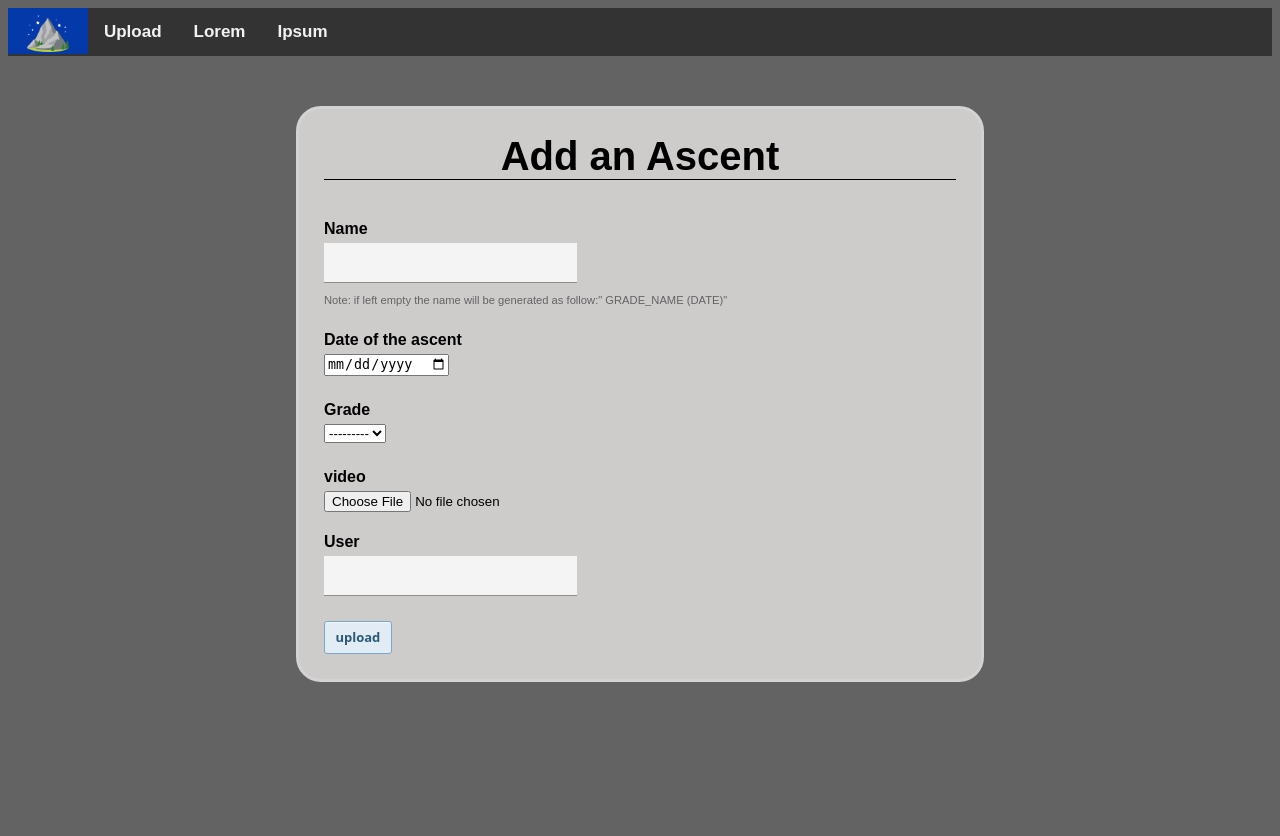
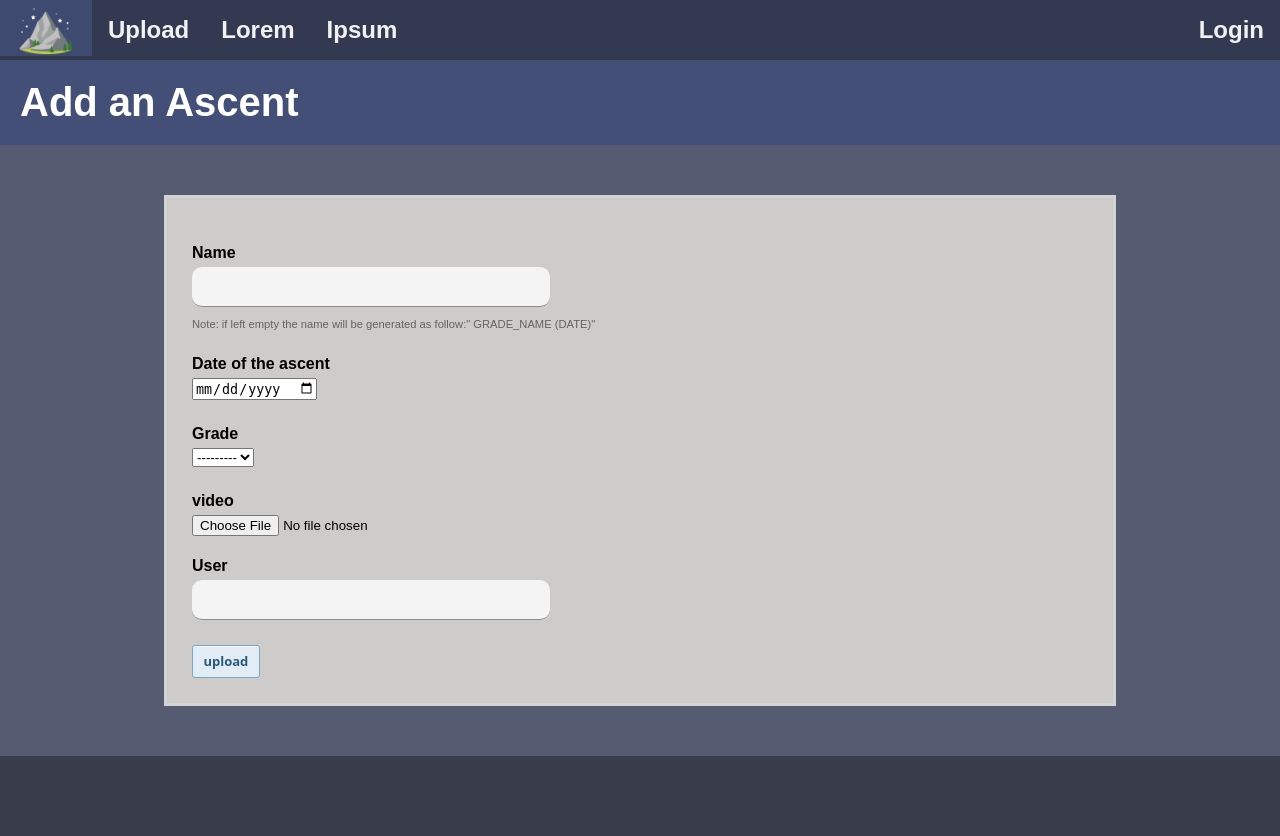
Before and after one commit to 0xZach/LogAscents, a Django app: page /logAscents/upload/ in a window 1280 px wide. Before the commit the page ends 682 px from the top, so only its background shows below. Run offline with Django 5.2, Linux system fonts and the light colour scheme; data that the repository does not hold is empty; parts of the project's set-up code (start-up, migrations or seed data) failed here and were passed over; some libraries are stand-ins or nearby versions.

Commit message:
v1.0 of "upload_ascent" front-end design

```diff
--- a/ascents/static/ascents/styles.css
+++ b/ascents/static/ascents/styles.css
@@ -1,46 +1,90 @@
+/* removes default css styling */
+body {
+  all:unset;
+}
+
+
+
 /*      HEADER      */
+
+
 
 /* Add a black background color to the top navigation */
 .topnav {
-  background-color: #333;
+  background-color: #323950;
   overflow: hidden;
-  margin-bottom:50px;
+  /*margin-bottom:50px;*/
   font-weight: bold;
 }
 
 /* Style the links inside the navigation bar */
 .topnav a {
+  height: 100%;
   float: left;
   color: #f2f2f2;
   text-align: center;
-  padding: 14px 16px;
   text-decoration: none;
-  font-size: 17px;
+  padding: 16px;
+  display: block;
+  font-size: 1.5em;
 }
+
+a.right {
+  float: right;
+}
+
 
 /* Change the color of links on hover */
 .topnav a:hover {
-  background-color: #ddd;
-  color: black;
+  background-color: #1a2137;
 }
 
 /* Add a color to the active/current link */
 .topnav a.active {
-  background-color: #0439aa;
+  background-color: #3e4a70;
   color: white;
-  font-size: 2.4em;
+  font-size: 3em;
   padding:0px 16px;
 }
 
 
 
 
-/*     BODY     */
-body {
-  background-color: #636363;
+
+
+/*      BODY      */
+
+
+#page-container {
+  position: relative;
+  display: inline-block;
+  width: 100vw;
+  min-height: 90vh;
+  background-color: #555B70;
   /*background: url("/static/img/test_background.jpg") 10% 0 repeat;*/
   font-family: sans-serif;
 }
+
+
+
+
+
+
+
+/*     FOOTER     */
+
+
+#footer {
+  position: relative;
+  display: block;
+  bottom: 0;
+  width: 100%;
+  min-height: 10vh;
+  background-color: #393d4b;
+  color: white;
+  text-align: center;
+}
+
 
 
 
@@ -52,20 +96,23 @@ body {
 
 
 
-
-
 h1 {
   font-family: Impact, sans-serif;
   color: #CE5937;
 }
 
 h3 {
-  text-align:center;
-  border-bottom:1px solid black;
+  background-color: #434f77;
+  text-align:left;
+  padding: 20px;
+  margin-bottom: 0;
   min-width:fit;
   font-size:2.5em;
   font-weight: bold;
   margin-top: 0;
+  color:white;
+  /*-webkit-text-stroke-width: 2px;
+  -webkit-text-stroke-color: black;*/
 }
 
 h4 {
@@ -102,10 +149,12 @@ h4 {
 
 #form_body{
   margin: auto;
-  width: 50%;
+  margin-top: 50px;
+  margin-bottom: 50px;
+  width: 70%;
   border: 3px solid lightgray;
   padding: 25px;
-  border-radius: 25px;
+  /*border-radius: 25px;*/
   background-color: #cecbcb;
 }
 
@@ -114,10 +163,7 @@ h4 {
 
 
 
-
 /*    LIST     */
-
-
 
 
 
@@ -155,8 +201,8 @@ h4 {
 
 
 
+/*    CUSTOM BUTTON    */
 
-/*    CUSTOM BUTTON    */
 
 .button-8 {
   background-color: #e1ecf4;
@@ -211,7 +257,7 @@ h4 {
   font-weight: 400;
   line-height: 1.29;
   letter-spacing: .16px;
-  border-radius: 0;
+  border-radius: 10px;
   outline: 2px solid transparent;
   outline-offset: -2px;
   width: 40%;
--- a/ascents/templates/ascents/upload_ascent.html
+++ b/ascents/templates/ascents/upload_ascent.html
@@ -3,9 +3,9 @@
 
 {% block content %}
 
+<h3>Add an Ascent</h3>
+
 <div id="form_body">
-
-  <h3>Add an Ascent</h3>
 
   <form method="POST" enctype="multipart/form-data">
     {% csrf_token %}
--- a/ascents/templates/base.html
+++ b/ascents/templates/base.html
@@ -9,12 +9,14 @@
     <script src="{% static 'ascents/scripts.js' %}"></script>
   </head>
   <body>
+    <div id="page-container">
       <div class="topnav">
         <a class="bigemoji active" href="{% url 'index' %}">⛰️</a>
         <!--<a href="{% url 'index' %}">Home</a>-->
         <a href="{% url 'upload-ascent' %}">Upload</a>
         <a href="">Lorem</a>
         <a href="">Ipsum</a>
+        <a class="right" href="">Login</a>
       </div>
 
       {% block content %}
@@ -22,5 +24,8 @@
 
 
       {% endblock %}
+    </div>
+    <footer id="footer"></footer>
   </body>
+
 </html>
```
Lines whose indentation alone changed are shown as unchanged.
